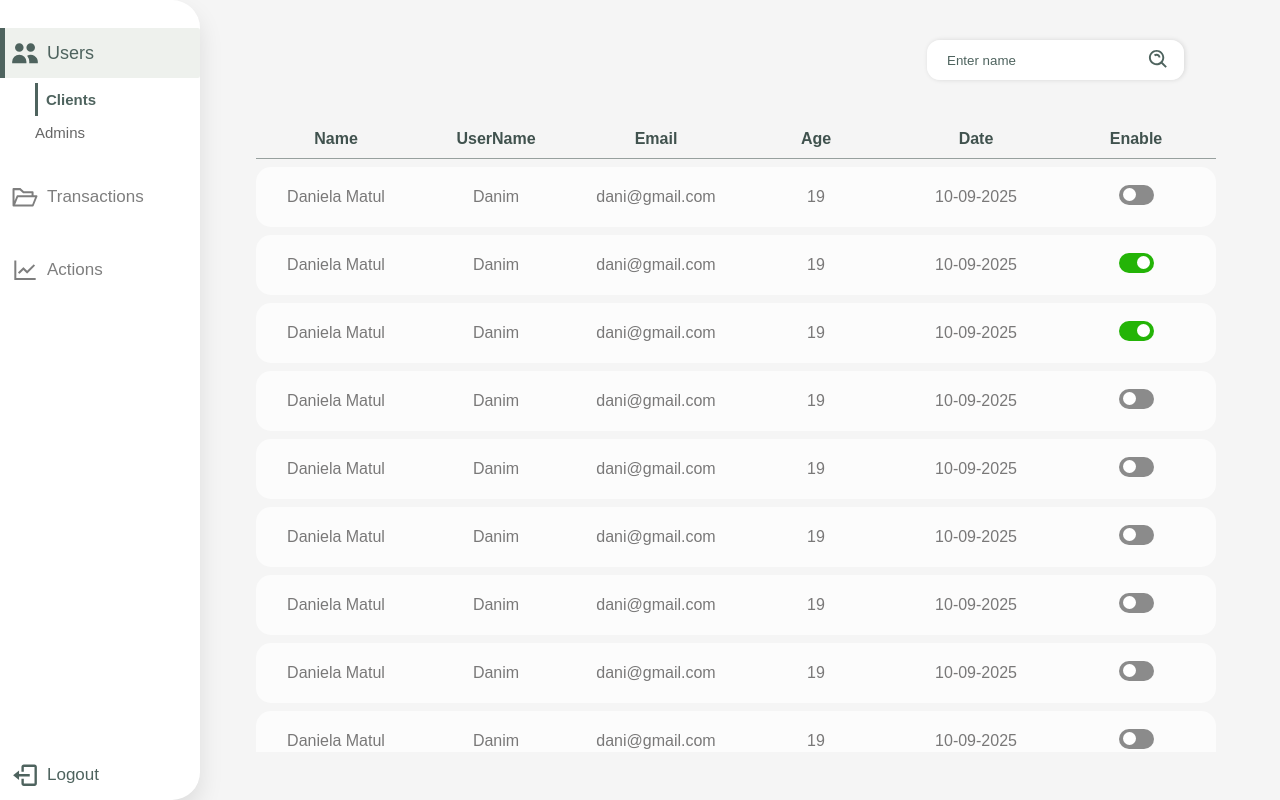
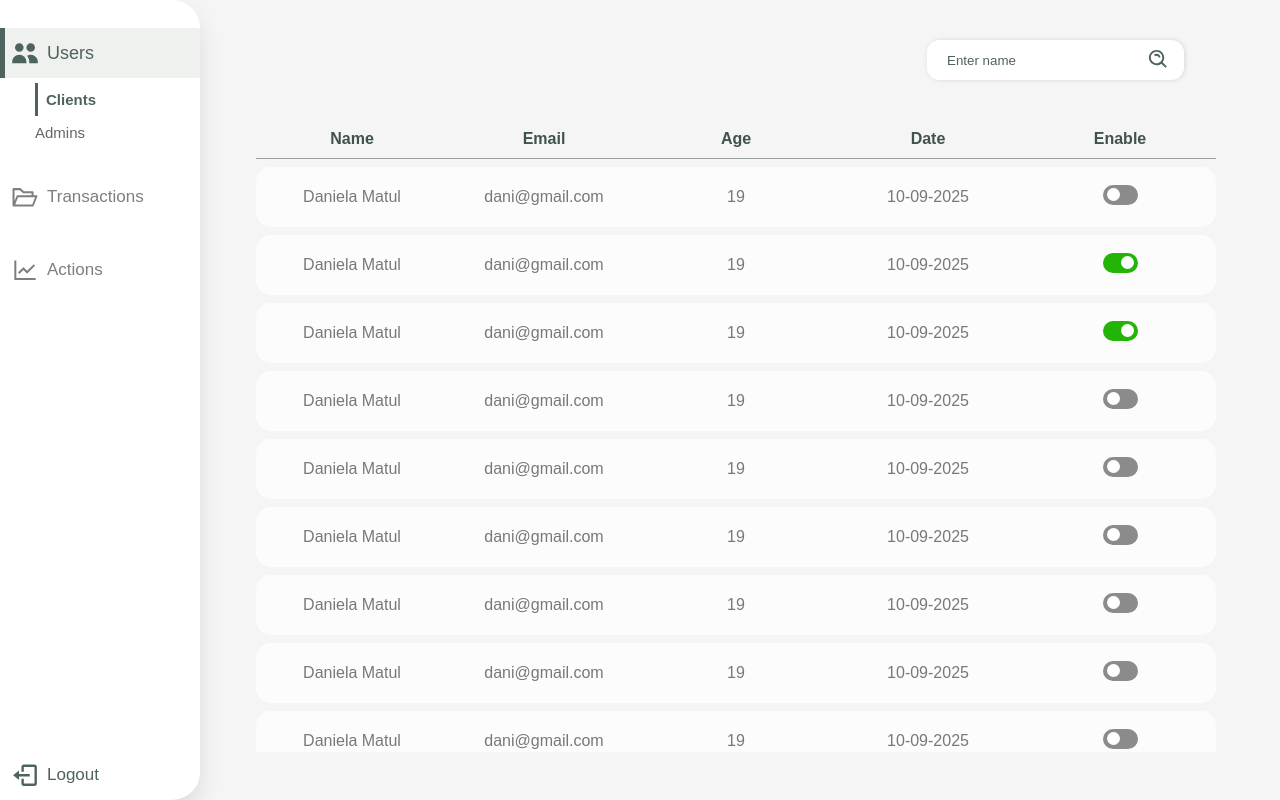
Before and after one commit to alejandrocald13/Tradio, a Next.js app in the folder frontend/: page /userClient in a window 1280 px wide. Built offline with nearby package versions, Linux system fonts and the light colour scheme.

Commit message:
refactor(users): modify components

```diff
--- a/frontend/src/app/movements/movements.css
+++ b/frontend/src/app/movements/movements.css
@@ -135,3 +135,8 @@
     background-color: #40524e;
     box-shadow: 0 4px 8px rgba(0,0,0,0.2);
 }
+
+.date-inputs-filter-to p,
+.date-inputs-filter p{
+    font-size: 10px;
+}
--- a/frontend/src/app/transaction/page.jsx
+++ b/frontend/src/app/transaction/page.jsx
@@ -73,7 +73,7 @@ export default function Transaction(){
         }
     ]
 
-    const actions = ['Oracle', 'Tesla', 'Spotify', 'Amazon', 'Apple']
+    const actions = ['Oracle', 'Tesla', 'Spotify', 'Amazon', 'Apple', 'Oracle', 'Tesla', 'Spotify', 'Amazon', 'Apple', 'Oracle', 'Tesla', 'Spotify', 'Amazon', 'Apple', 'Oracle', 'Tesla', 'Spotify', 'Amazon', 'Apple', 'Oracle', 'Tesla', 'Spotify', 'Amazon', 'Apple', 'Oracle', 'Tesla', 'Spotify', 'Amazon', 'Apple', 'Oracle', 'Tesla', 'Spotify', 'Amazon', 'Apple','Oracle', 'Tesla', 'Spotify', 'Amazon', 'Apple', 'Oracle', 'Tesla', 'Spotify', 'Amazon', 'Apple','Oracle', 'Tesla', 'Spotify', 'Amazon', 'Apple', 'Oracle', 'Tesla', 'Spotify', 'Amazon', 'Apple', 'Oracle', 'Tesla', 'Spotify', 'Amazon', 'Apple', 'Oracle', 'Tesla', 'Spotify', 'Amazon', 'Apple', 'Oracle', 'Tesla', 'Spotify', 'Amazon', 'Apple', 'Oracle', 'Tesla', 'Spotify', 'Amazon', 'Apple']
 
     return (
         <>
--- a/frontend/src/app/userClient/page.jsx
+++ b/frontend/src/app/userClient/page.jsx
@@ -16,7 +16,6 @@ export default function users() {
         {
             id: 1,
             name: 'Daniela Matul',
-            userName: 'Danim',
             email: 'dani@gmail.com',
             age: 19,
             date: '10-09-2025',
@@ -25,7 +24,6 @@ export default function users() {
         {
             id: 2,
             name: 'Daniela Matul',
-            userName: 'Danim',
             email: 'dani@gmail.com',
             age: 19,
             date: '10-09-2025',
@@ -34,7 +32,6 @@ export default function users() {
         {
             id: 3,
             name: 'Daniela Matul',
-            userName: 'Danim',
             email: 'dani@gmail.com',
             age: 19,
             date: '10-09-2025',
@@ -43,7 +40,6 @@ export default function users() {
         {
             id: 4,
             name: 'Daniela Matul',
-            userName: 'Danim',
             email: 'dani@gmail.com',
             age: 19,
             date: '10-09-2025',
@@ -54,7 +50,6 @@ export default function users() {
         {
             id: 5,
             name: 'Daniela Matul',
-            userName: 'Danim',
             email: 'dani@gmail.com',
             age: 19,
             date: '10-09-2025',
@@ -63,7 +58,6 @@ export default function users() {
         {
             id: 6,
             name: 'Daniela Matul',
-            userName: 'Danim',
             email: 'dani@gmail.com',
             age: 19,
             date: '10-09-2025',
@@ -72,7 +66,6 @@ export default function users() {
         {
             id: 7,
             name: 'Daniela Matul',
-            userName: 'Danim',
             email: 'dani@gmail.com',
             age: 19,
             date: '10-09-2025',
@@ -81,7 +74,6 @@ export default function users() {
         {
             id: 8,
             name: 'Daniela Matul',
-            userName: 'Danim',
             email: 'dani@gmail.com',
             age: 19,
             date: '10-09-2025',
@@ -90,7 +82,6 @@ export default function users() {
         {
             id: 9,
             name: 'Daniela Matul',
-            userName: 'Danim',
             email: 'dani@gmail.com',
             age: 19,
             date: '10-09-2025',
@@ -99,7 +90,6 @@ export default function users() {
         {
             id: 10,
             name: 'Daniela Matul',
-            userName: 'Danim',
             email: 'dani@gmail.com',
             age: 19,
             date: '10-09-2025',
@@ -108,7 +98,6 @@ export default function users() {
         {
             id:11,
             name: 'Daniela Matul',
-            userName: 'Danim',
             email: 'dani@gmail.com',
             age: 19,
             date: '10-09-2025',
@@ -117,7 +106,6 @@ export default function users() {
         {
             id: 12,
             name: 'Daniela Matul',
-            userName: 'Danim',
             email: 'dani@gmail.com',
             age: 19,
             date: '10-09-2025',
@@ -126,7 +114,6 @@ export default function users() {
         {
             id: 13,
             name: 'Daniela Matul',
-            userName: 'Danim',
             email: 'dani@gmail.com',
             age: 19,
             date: '10-09-2025',
@@ -155,7 +142,7 @@ export default function users() {
     const getValueInputSearcher = (value) => {
         console.log("Hola desde getValueInput ", value)
     }
-    const columns = ['Name', 'UserName', 'Email', 'Age', 'Date', 'Enable']
+    const columns = ['Name', 'Email', 'Age', 'Date', 'Enable']
 
     return(
         <>
```
Also changed, not shown: frontend/src/app/movements/page.jsx (+15 -3 lines), frontend/src/app/userAdmin/page.jsx (+1 -14 lines).
